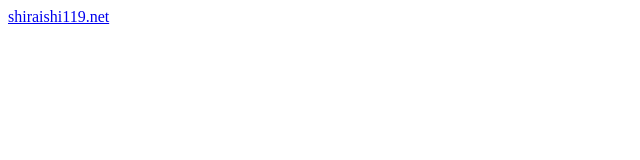
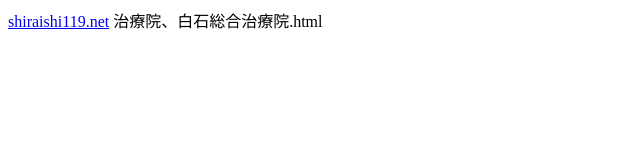
Before and after one commit to shiraishi119/shiraishi119.github.io, a plain HTML site: page index.html in a window 1280 px wide. Shown: the whole page, without its empty margins (0-640 px from the left). Drawn offline with Linux system fonts and the light colour scheme.

Commit message:
Update index.html

```diff
--- a/index.html
+++ b/index.html
@@ -3,5 +3,6 @@
   </head>
   <body>
     <a href="http://shiraishi119.net/director.htm">shiraishi119.net</a>
+    <a hret="./治療院、白石総合治療院.html">治療院、白石総合治療院.html</a>
   </body>
 </html>
```
